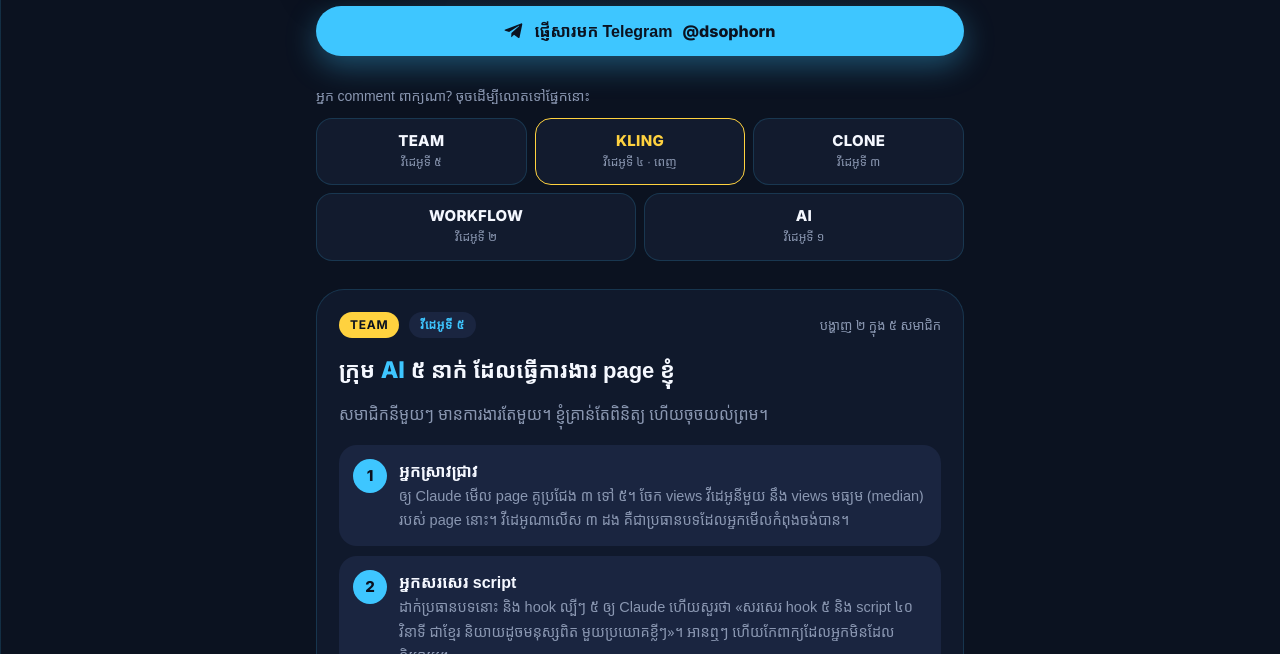
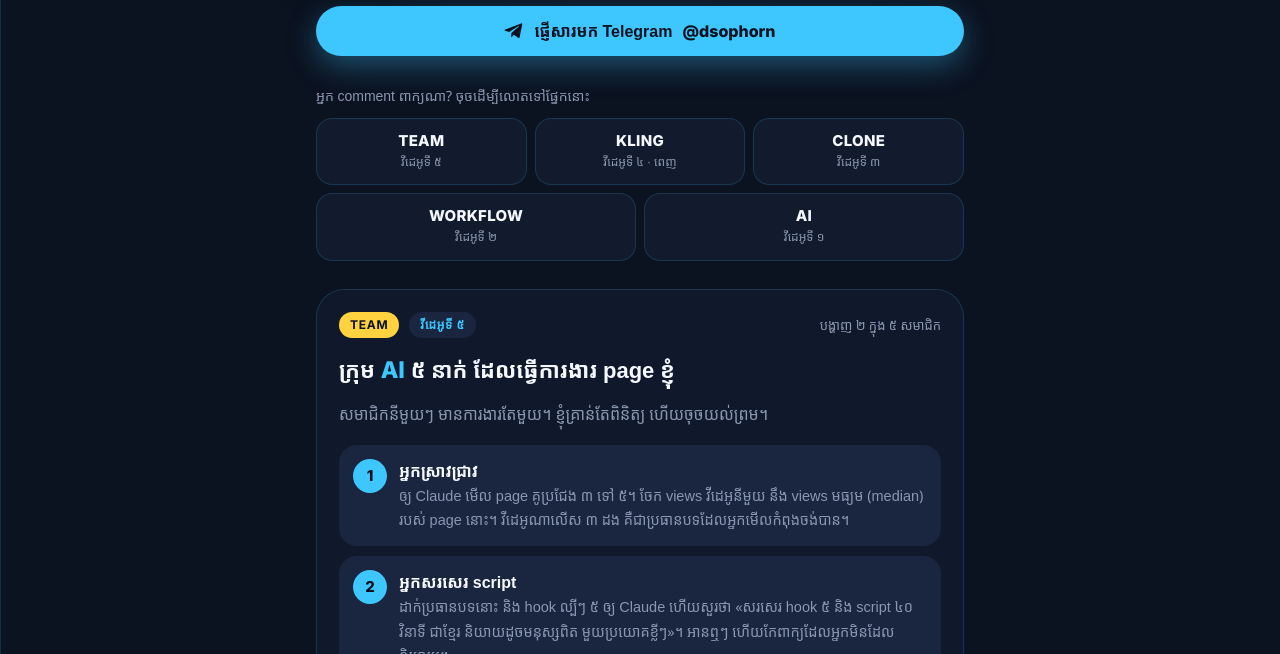
Before and after one commit to D-SOPHORN/sophorn-ai, a plain HTML site: page index.html in a window 1280 px wide. Shown: the part 146-800 px from the top of the page. Drawn offline with Linux system fonts and the light colour scheme; a web font is replaced by a local one.

Commit message:
Make all keyword buttons the same style
Co-Authored-By: Claude Opus 5.5 <noreply@anthropic.com>

```diff
--- a/index.html
+++ b/index.html
@@ -71,8 +71,6 @@
   }
   .kw b { font: 800 15px var(--lat); letter-spacing: .02em }
   .kw small { color: var(--muted); font-size: 12px }
-  .kw.full { border-color: var(--sun) }
-  .kw.full b { color: var(--sun) }
   @media (max-width: 420px) { .kws { grid-template-columns: repeat(2, 1fr) } .kws .kw, .kws .kw:nth-child(n+4) { grid-column: auto } .kws .kw:first-child { grid-column: span 2 } }
 
   /* video sections */
@@ -162,7 +160,7 @@
     <p class="kw-label">អ្នក comment ពាក្យណា? ចុចដើម្បីលោតទៅផ្នែកនោះ</p>
     <div class="kws">
       <a class="kw" href="#team"><b>TEAM</b><small>វីដេអូទី ៥</small></a>
-      <a class="kw full" href="#kling"><b>KLING</b><small>វីដេអូទី ៤ · ពេញ</small></a>
+      <a class="kw" href="#kling"><b>KLING</b><small>វីដេអូទី ៤ · ពេញ</small></a>
       <a class="kw" href="#clone"><b>CLONE</b><small>វីដេអូទី ៣</small></a>
       <a class="kw" href="#workflow"><b>WORKFLOW</b><small>វីដេអូទី ២</small></a>
       <a class="kw" href="#ai"><b>AI</b><small>វីដេអូទី ១</small></a>
```
